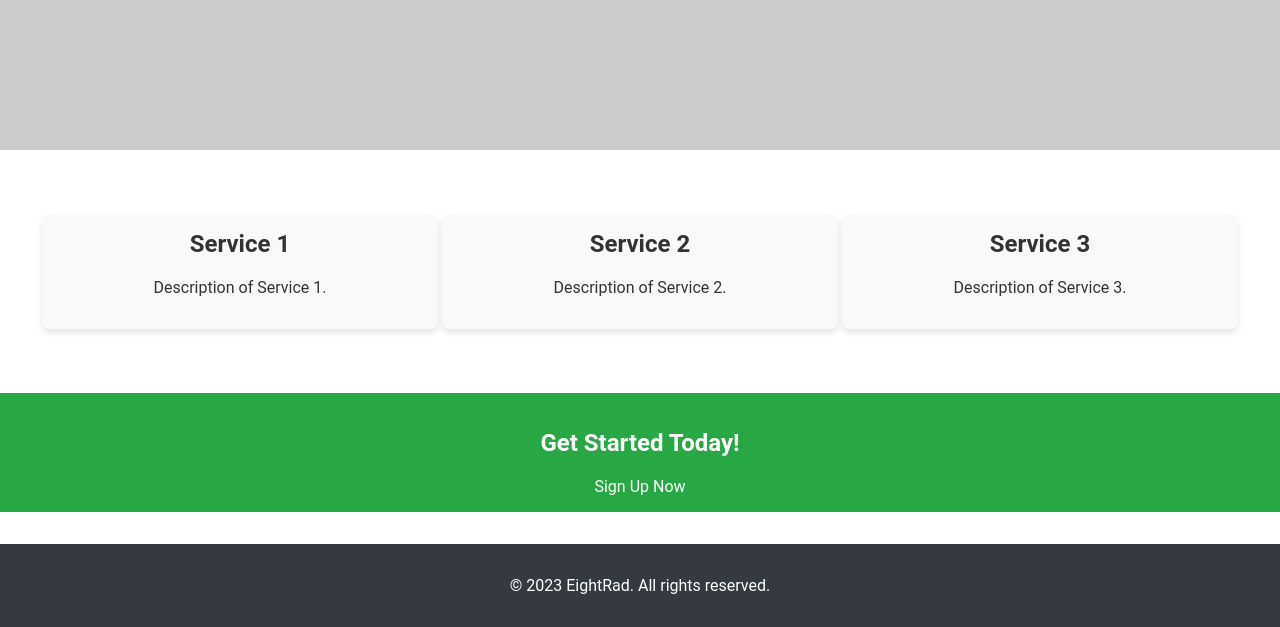
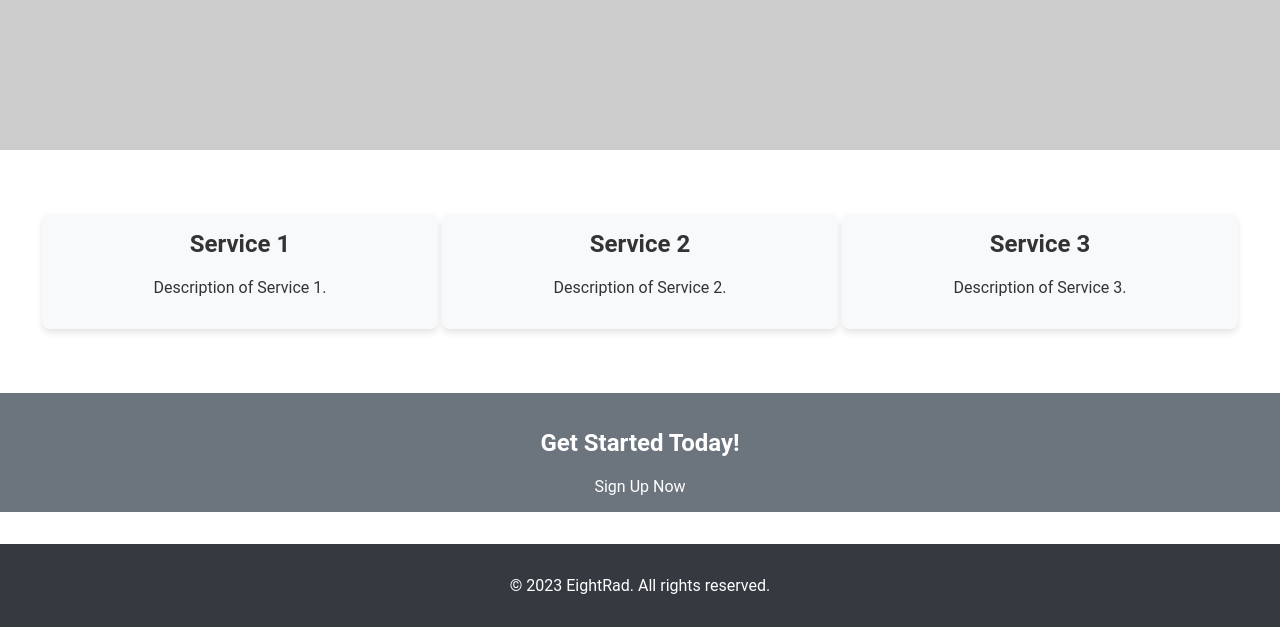
Before and after one commit to Eluzn/EightRad, a plain HTML site: page index.html in a window 1280 px wide. Shown: the part 363-990 px from the top of the page. Drawn offline with Linux system fonts and the light colour scheme; placeholder pictures from the web are drawn by us.

Commit message:
remove green

```diff
--- a/index.html
+++ b/index.html
@@ -56,7 +56,7 @@
             margin-top: 0;
         }
         .cta {
-            background-color: #28a745;
+            background-color: #6c757d;
             color: white;
             text-align: center;
             padding: 1rem 0;
```
